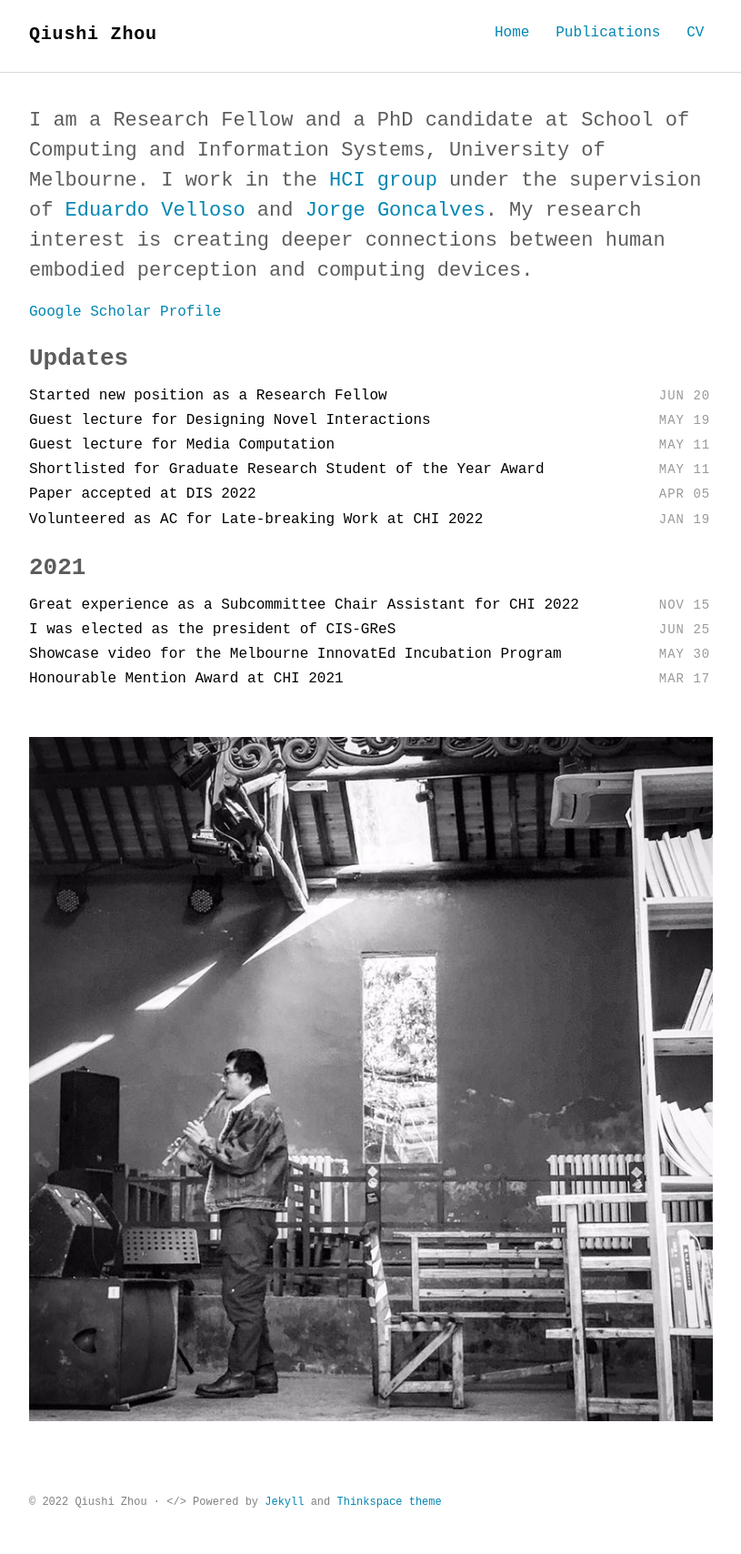
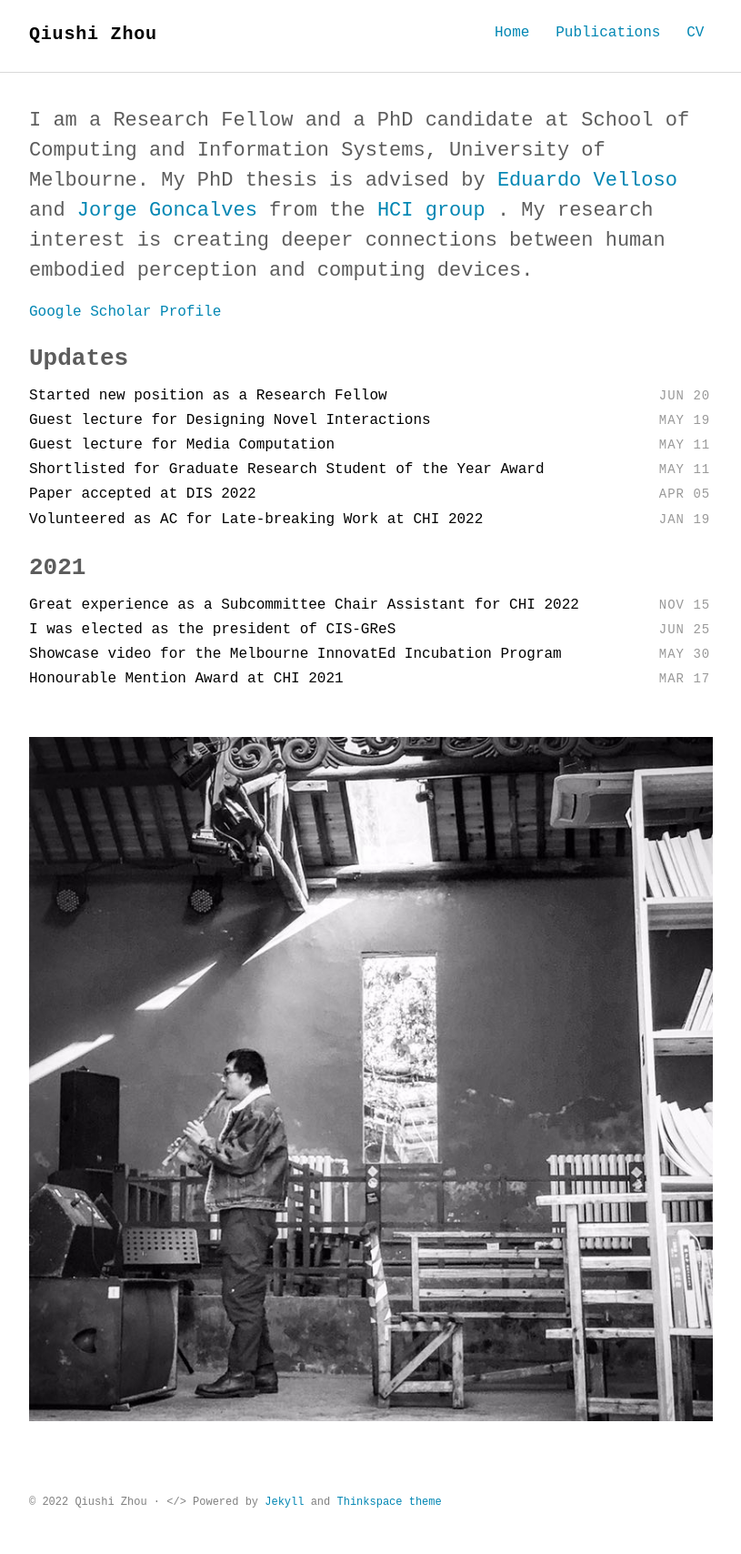
Before and after one commit to qiushi-zhou/qiushi-zhou.github.io, a Jekyll site: the page built from index.html, in a window 1280 px wide. Shown: the whole page at 91% size, without its empty margins (232-1047 px from the left). Built offline with Jekyll 4.4.1, drawn with Linux system fonts in a browser that asks for light colours; some web fonts are replaced.

Commit message:
Update intro.html

```diff
--- a/_includes/intro.html
+++ b/_includes/intro.html
@@ -1,7 +1,7 @@
 <section class="intro">
   <div class="container">
     <p class="lead">
-	I am a Research Fellow and a PhD candidate at School of Computing and Information Systems, University of Melbourne. I work in the <a href="https://cis.unimelb.edu.au/hci/">HCI group</a> under the supervision of <a href="https://www.eduardovelloso.com/">Eduardo Velloso</a> and <a href="https://www.jorgegoncalves.com/">Jorge Goncalves</a>. My research interest is creating deeper connections between human embodied perception and computing devices.
+	I am a Research Fellow and a PhD candidate at School of Computing and Information Systems, University of Melbourne. My PhD thesis is advised by <a href="https://www.eduardovelloso.com/">Eduardo Velloso</a> and <a href="https://www.jorgegoncalves.com/">Jorge Goncalves</a> from the <a href="https://cis.unimelb.edu.au/hci/">HCI group</a> . My research interest is creating deeper connections between human embodied perception and computing devices.
 	</p>
 	<a href="https://scholar.google.com.au/citations?user=a-FggqcAAAAJ&hl=en">Google Scholar Profile</a>
   </div>
```
